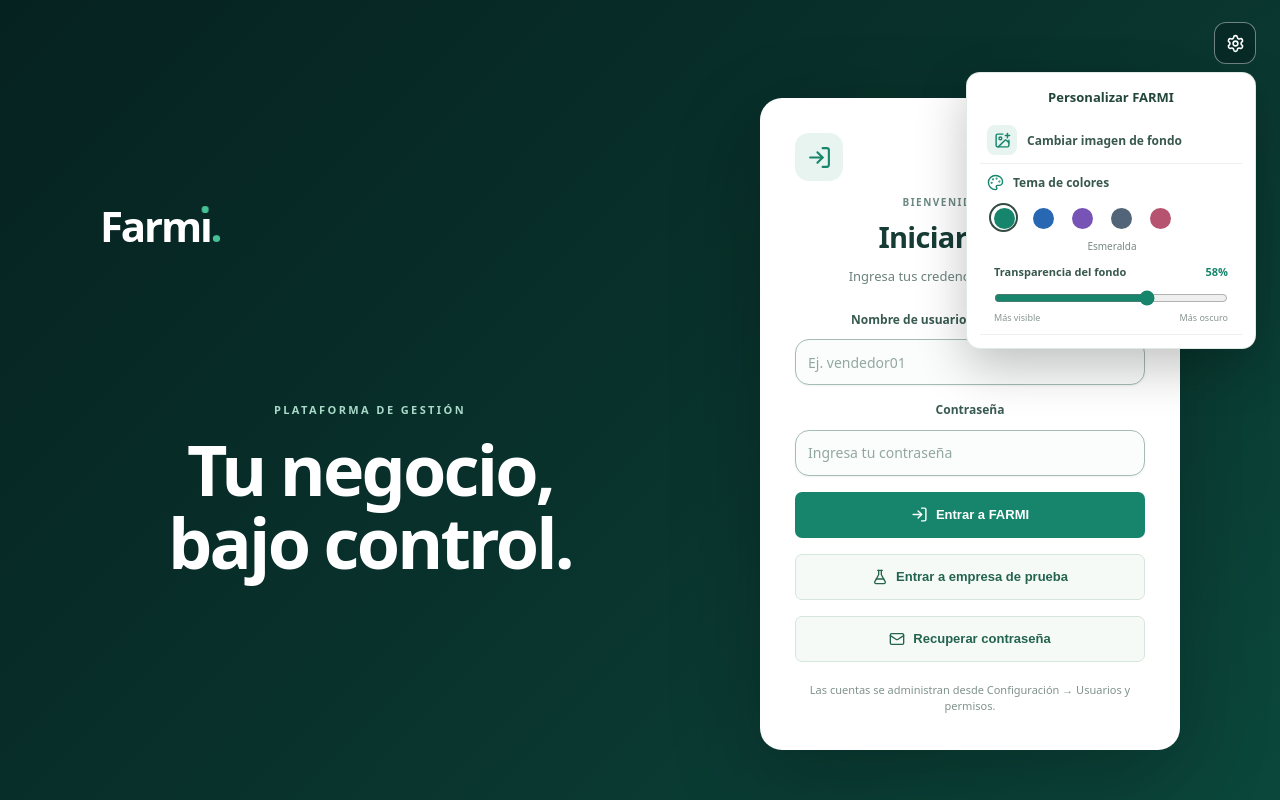
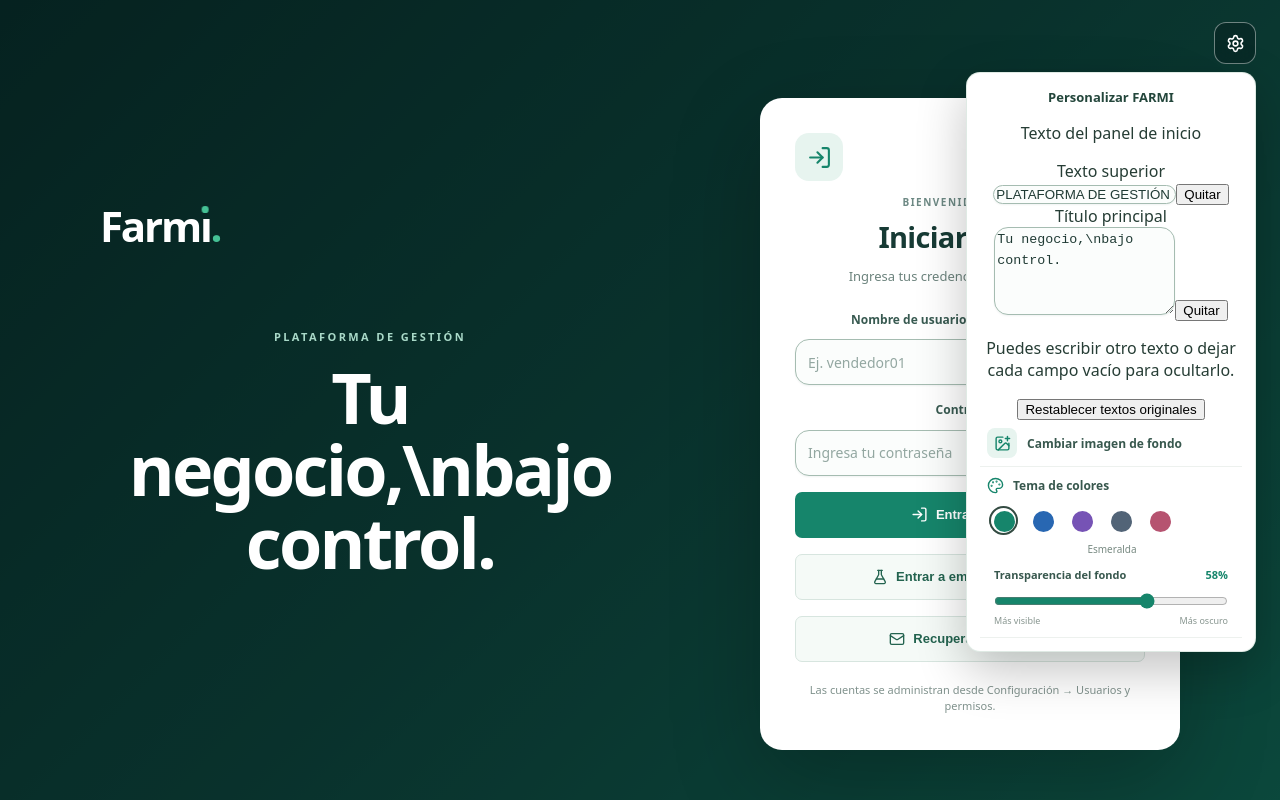
Before and after one commit to melissaaltva-stack/difarmas-erp, a React (Vite) app: page / in a window 1280 px wide. Both pictures are taken after a click on the button "Ajustes de apariencia". Built offline with nearby package versions, Linux system fonts and the light colour scheme; no server answers.

Commit message:
Make login brand text editable from appearance settings

```diff
--- a/src/components/AuthGate.tsx
+++ b/src/components/AuthGate.tsx
@@ -34,8 +34,16 @@ export function AuthGate({ children }: Props) {
   const [settingsOpen,setSettingsOpen] = useState(false);
   const [backgroundOpacity,setBackgroundOpacity] = useState(()=>{try{return Number(window.localStorage.getItem('farmi-background-opacity')??'58');}catch{return 58;}});
   const [loginTheme,setLoginTheme] = useState(()=>{try{const saved=window.localStorage.getItem('farmi-system-theme')??'emerald';return ['emerald','blue','violet','slate','rose'].includes(saved)?saved:'emerald';}catch{return 'emerald';}});
+  const [loginBrandEyebrow,setLoginBrandEyebrow] = useState(()=>{try{return window.localStorage.getItem('farmi-login-brand-eyebrow')??'PLATAFORMA DE GESTIÓN';}catch{return 'PLATAFORMA DE GESTIÓN';}});
+  const [loginBrandTitle,setLoginBrandTitle] = useState(()=>{try{return window.localStorage.getItem('farmi-login-brand-title')??'Tu negocio,\\nbajo control.';}catch{return 'Tu negocio,\\nbajo control.';}});
   const themes=[{id:'emerald',name:'Esmeralda',color:'#16856b'},{id:'blue',name:'Azul',color:'#2867b2'},{id:'violet',name:'Violeta',color:'#7653b5'},{id:'slate',name:'Grafito',color:'#526477'},{id:'rose',name:'Rosa',color:'#b65370'}];
   useEffect(()=>{document.documentElement.dataset.farmiTheme=loginTheme;try{window.localStorage.setItem('farmi-system-theme',loginTheme);}catch{}},[loginTheme]);
+  useEffect(()=>{try{window.localStorage.setItem('farmi-login-brand-eyebrow',loginBrandEyebrow);}catch{}},[loginBrandEyebrow]);
+  useEffect(()=>{try{window.localStorage.setItem('farmi-login-brand-title',loginBrandTitle);}catch{}},[loginBrandTitle]);
+  const resetLoginBrandText = () => {
+    setLoginBrandEyebrow('PLATAFORMA DE GESTIÓN');
+    setLoginBrandTitle('Tu negocio,\\nbajo control.');
+  };
   useEffect(()=>{try{window.localStorage.setItem('farmi-background-opacity',String(backgroundOpacity));}catch{}},[backgroundOpacity]);
   const [recoveryMode,setRecoveryMode] = useState(false);
   const [recoveryPassword,setRecoveryPassword] = useState('');
@@ -250,6 +258,21 @@ export function AuthGate({ children }: Props) {
       <button type="button" className="auth-settings-trigger" aria-label="Ajustes de apariencia" aria-expanded={settingsOpen} onClick={()=>setSettingsOpen(value=>!value)}><Settings size={19}/></button>
       {settingsOpen&&<div className="auth-settings-menu">
         <p className="auth-settings-heading">Personalizar FARMI</p>
+        <div className="auth-copy-settings">
+          <p className="auth-settings-section-title">Texto del panel de inicio</p>
+          <label htmlFor="login-brand-eyebrow">Texto superior</label>
+          <div className="auth-copy-field-row">
+            <input id="login-brand-eyebrow" type="text" value={loginBrandEyebrow} onChange={event=>setLoginBrandEyebrow(event.target.value)} placeholder="PLATAFORMA DE GESTIÓN" maxLength={80}/>
+            <button type="button" onClick={()=>setLoginBrandEyebrow('')} disabled={!loginBrandEyebrow}>Quitar</button>
+          </div>
+          <label htmlFor="login-brand-title">Título principal</label>
+          <div className="auth-copy-field-row auth-copy-field-row-title">
+            <textarea id="login-brand-title" rows={2} value={loginBrandTitle} onChange={event=>setLoginBrandTitle(event.target.value)} placeholder="Escribe el título que quieras mostrar" maxLength={120}/>
+            <button type="button" onClick={()=>setLoginBrandTitle('')} disabled={!loginBrandTitle}>Quitar</button>
+          </div>
+          <p className="auth-copy-hint">Puedes escribir otro texto o dejar cada campo vacío para ocultarlo.</p>
+          <button type="button" className="auth-copy-reset" onClick={resetLoginBrandText}>Restablecer textos originales</button>
+        </div>
         <label className="auth-settings-item"><span className="auth-settings-icon"><ImagePlus size={17}/></span><span>Cambiar imagen de fondo</span><input type="file" accept="image/*" onChange={handleBackgroundUpload}/></label>
         <div className="auth-settings-themes"><div className="auth-settings-item-title"><Palette size={17}/> Tema de colores</div><div className="auth-theme-options">{themes.map(theme=><button key={theme.id} type="button" className={loginTheme===theme.id?'selected':''} title={theme.name} aria-label={`Tema ${theme.name}`} onClick={()=>setLoginTheme(theme.id)}><span style={{background:theme.color}}/>{loginTheme===theme.id&&<Check size={12}/>}</button>)}</div><small>{themes.find(theme=>theme.id===loginTheme)?.name}</small><div className="auth-opacity-control"><label htmlFor="login-background-opacity">Transparencia del fondo <strong>{backgroundOpacity}%</strong></label><input id="login-background-opacity" type="range" min="0" max="90" step="5" value={backgroundOpacity} onChange={event=>setBackgroundOpacity(Number(event.target.value))}/><div><span>Más visible</span><span>Más oscuro</span></div></div></div>
         {loginBackground&&<button type="button" className="auth-settings-item auth-settings-reset" onClick={clearLoginBackground}><span className="auth-settings-icon"><RotateCcw size={16}/></span><span>Restablecer fondo</span></button>}
@@ -259,7 +282,7 @@ export function AuthGate({ children }: Props) {
     <div className="auth-login-layout">
       <section className="auth-brand-panel">
         <div className="auth-brand-lockup" aria-label="Farmi"><span className="auth-brand-wordmark" ref={brandWordmarkRef}><span className="auth-brand-letter" ref={(element) => { brandLetterRefs.current[0] = element; }}>F</span><span className="auth-brand-letter" ref={(element) => { brandLetterRefs.current[1] = element; }}>a</span><span className="auth-brand-letter" ref={(element) => { brandLetterRefs.current[2] = element; }}>r</span><span className="auth-brand-letter" ref={(element) => { brandLetterRefs.current[3] = element; }}>m</span><span className="auth-brand-letter auth-brand-letter-i" ref={(element) => { brandLetterRefs.current[4] = element; }}>ı</span><span className="auth-brand-final-period" ref={brandPeriodRef} aria-hidden="true">.</span><span className="auth-brand-i-dot" aria-hidden="true"/><span className="auth-brand-end-dot" aria-hidden="true"/></span></div>
-        <div className="auth-brand-copy"><p>PLATAFORMA DE GESTIÓN</p><h2>Tu negocio,<br/>bajo control.</h2></div>
+        <div className="auth-brand-copy">{loginBrandEyebrow.trim()&&<p>{loginBrandEyebrow}</p>}{loginBrandTitle.trim()&&<h2>{loginBrandTitle}</h2>}</div>
 
       </section>
       <form className="auth-card auth-login-card" onSubmit={signIn}>
```
